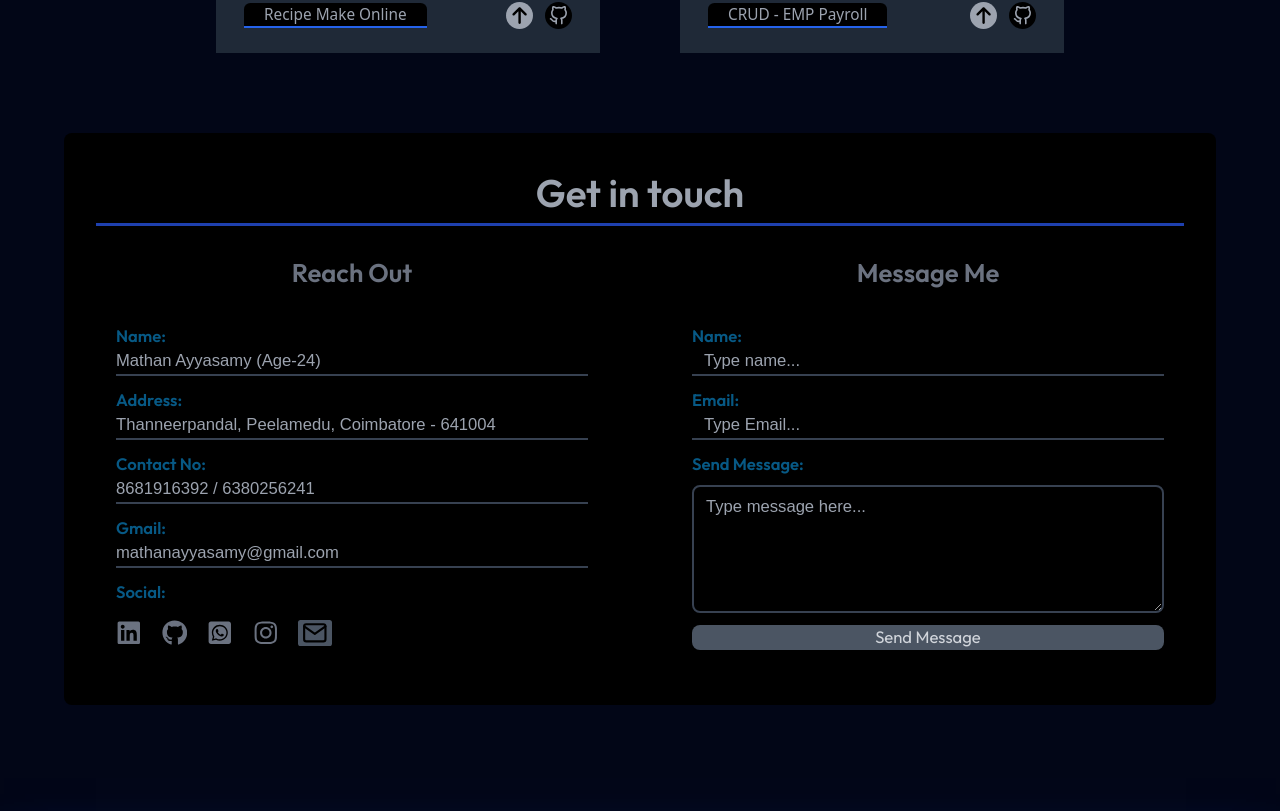
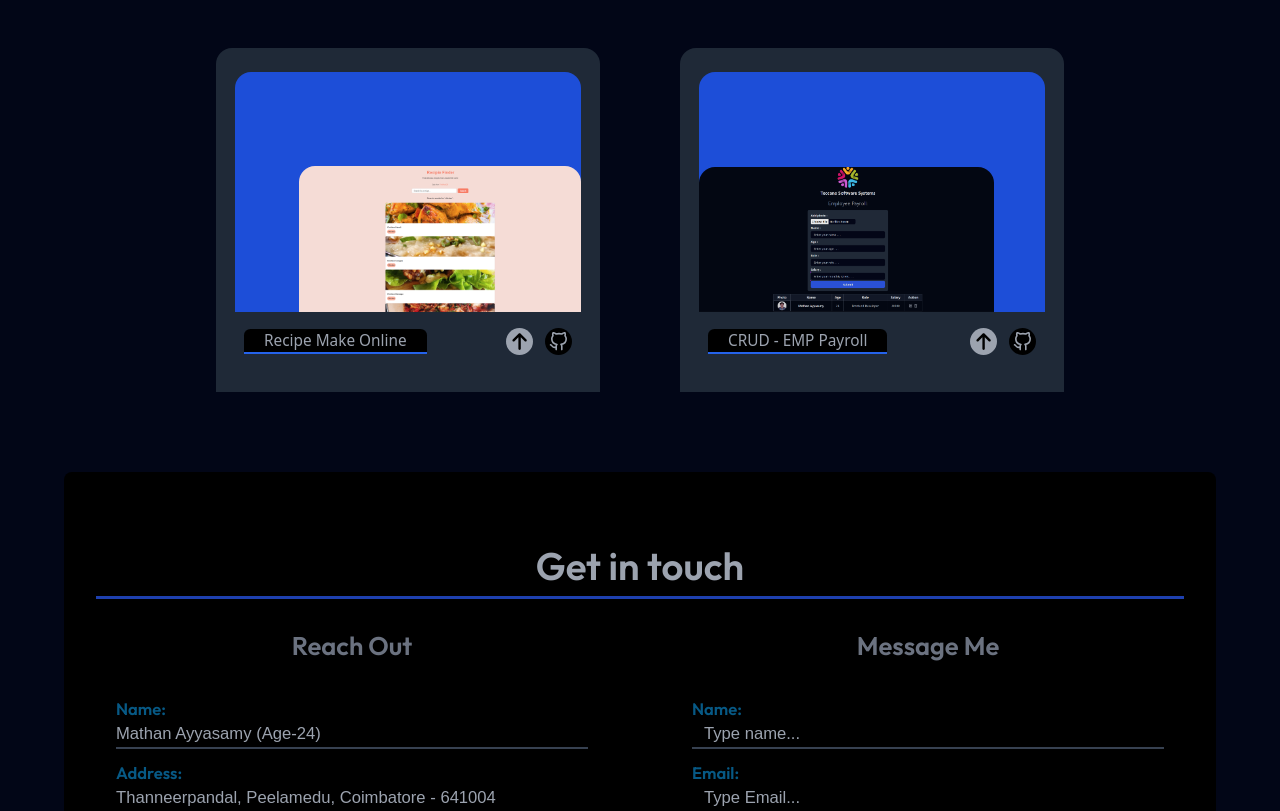
Before and after one commit to Mathan092001/MathanAyysasmy-portfolio, a React (Create React App) app: page / in a window 1280 px wide. Shown: the part 3309-4120 px from the top of the page. Built offline with nearby package versions, Linux system fonts and the light colour scheme; a web font is replaced by a local one.

Commit message:
laptop-size attched

```diff
--- a/src/components/heropage/about/about.jsx
+++ b/src/components/heropage/about/about.jsx
@@ -14,7 +14,7 @@ import { SiScaleway } from "react-icons/si";
 export default function About() {
 
     return(
-        <section id="about" className="w-[100%] md:h-[100vh] h-[100%] md:flex flex-wrap items-center flex justify-center md:justify-evenly bg-slate-950 gap-5 text-gray-300 p-8 inset-0 rounded-t-[5rem]">
+        <section id="about" className="skill-section w-[100%] md:h-[100vh] h-[100%] md:flex flex-wrap items-center flex justify-center md:justify-evenly bg-slate-950 gap-5 text-gray-300 p-8 inset-0 rounded-t-[5rem]">
             <div className="profile-bg md:w-[40vw] md:h-[70vh] h-[47vh] flex justify-center items-center rounded-t-[80px] border-b-4">
                 <div className="md:p-10 p-5">
                     <img src={ProfilePic} className="myprofile md:w-[24vw] w-[67vw] h-auto md:h-auto rounded-[10px]" />
--- a/src/components/heropage/about/style.css
+++ b/src/components/heropage/about/style.css
@@ -17,3 +17,12 @@ html body {
 .about-text {
    font-family: "Goldman", sans-serif;
 }
+
+@media (max-width: 1366px ) {
+    .skill-section {
+      height: 120vh;
+    }
+    .box {
+      height: 30vh;
+    }
+  }
--- a/src/components/heropage/contact/contact.jsx
+++ b/src/components/heropage/contact/contact.jsx
@@ -19,7 +19,7 @@ function Contact() {
         e.preventDefault();
 
         if (!name || !email || !message) {
-            setError('All fields are require to sent message.');
+            setError('All fields are required to sent');
             setTimeout(() => {
                 setError('')
             }, 3000)
@@ -67,14 +67,14 @@ function Contact() {
     }
 
   return (
-    <section id='contact' className='bg-black w-[90vw] md:max-h-[75vh] md:min-h-[50vh] max-h-[120vh] minh-[60vh] p-8 rounded-lg flex flex-col gap-2 justify-center items-center main-container'>
+    <section id='contact' className='bg-black w-[90vw] md:h-[80vh] h-[115vh] p-8 rounded-lg flex flex-col gap-2 justify-center items-center main-container'>
         <div className='flex flex-col w-full text-center  main-container'>
             <h1 className='md:text-[3vw] text-[6vw] font-semibold text-gray-400'>Get in touch</h1>
             <hr className='border-b-2 border-blue-800'/>
         </div>
         <div className='md:flex flex-wrap w-[85vw] justify-between'>
         <div className='md:p-5 p-2 md:w-[40vw] md:gap-8 flex flex-col rounded-lg'>
-            <h1 className='md:text-[2vw] md:text-[1.5vw] font-semibold text-gray-500 text-center '>Reach Out</h1>
+            <h1 className='md:text-[2vw] font-semibold text-gray-500 text-center '>Reach Out</h1>
             <form className='flex flex-col text-gray-400 md:gap-3 gap-4 md:text-[1.3vw] text-[3.4vw] main-container'>
                 <div className='flex flex-col '>
                     <span className='text-sky-800 font-semibold'>Name:</span>
--- a/src/components/heropage/projects/style.css
+++ b/src/components/heropage/projects/style.css
@@ -18,9 +18,18 @@
     font-family: "Goldman", sans-serif;
 }
 
+@media (max-width: 1366px) {
+  .section {
+    height: 230vh;
+  }
+  .box {
+    height: 43vh;
+  }
+}
+
 @media (max-width: 768px) {
   .section {
-    height: 280vh;
+    height: 290vh;
   }
   .box {
     height: 30vh;
```
